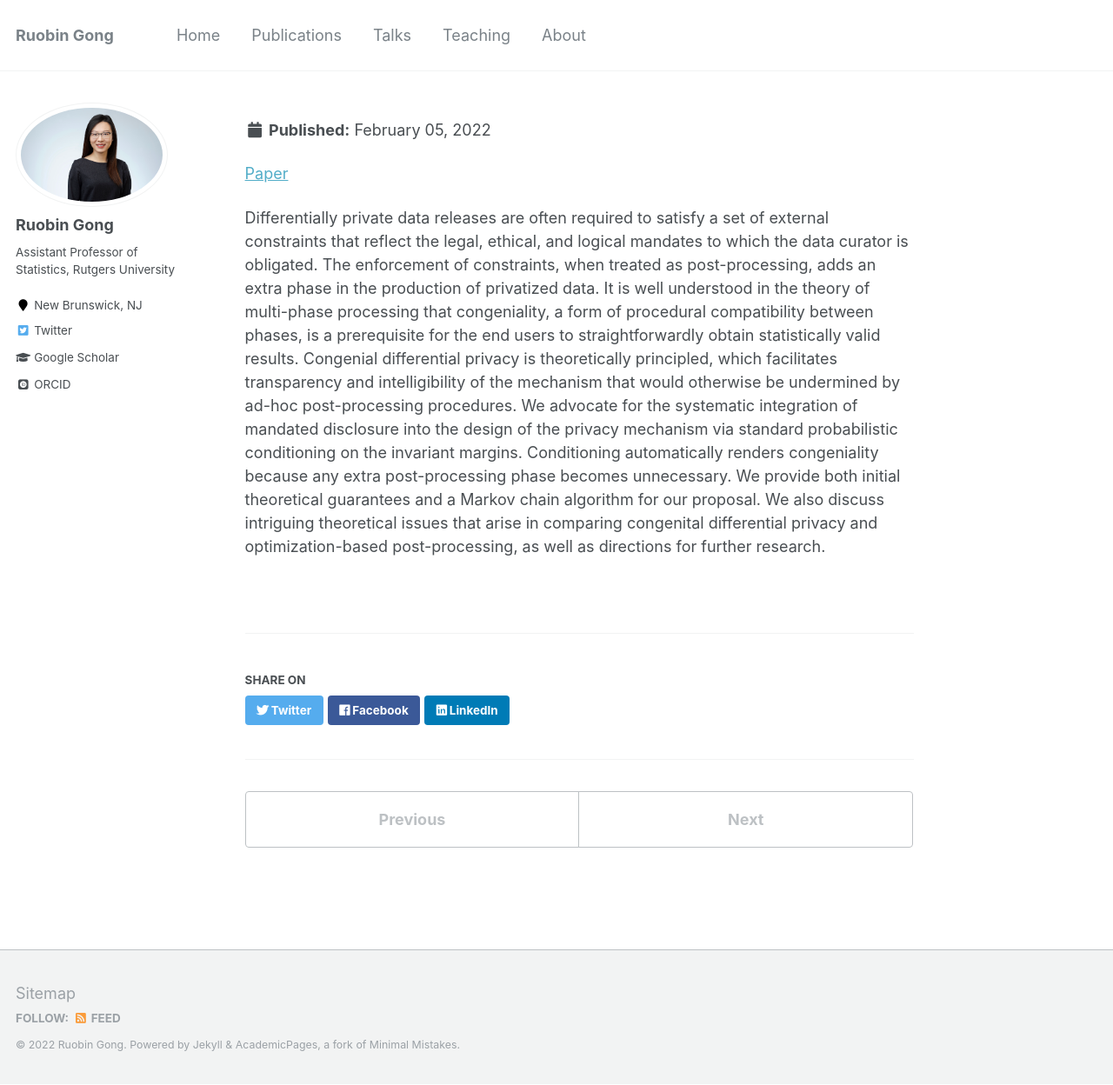
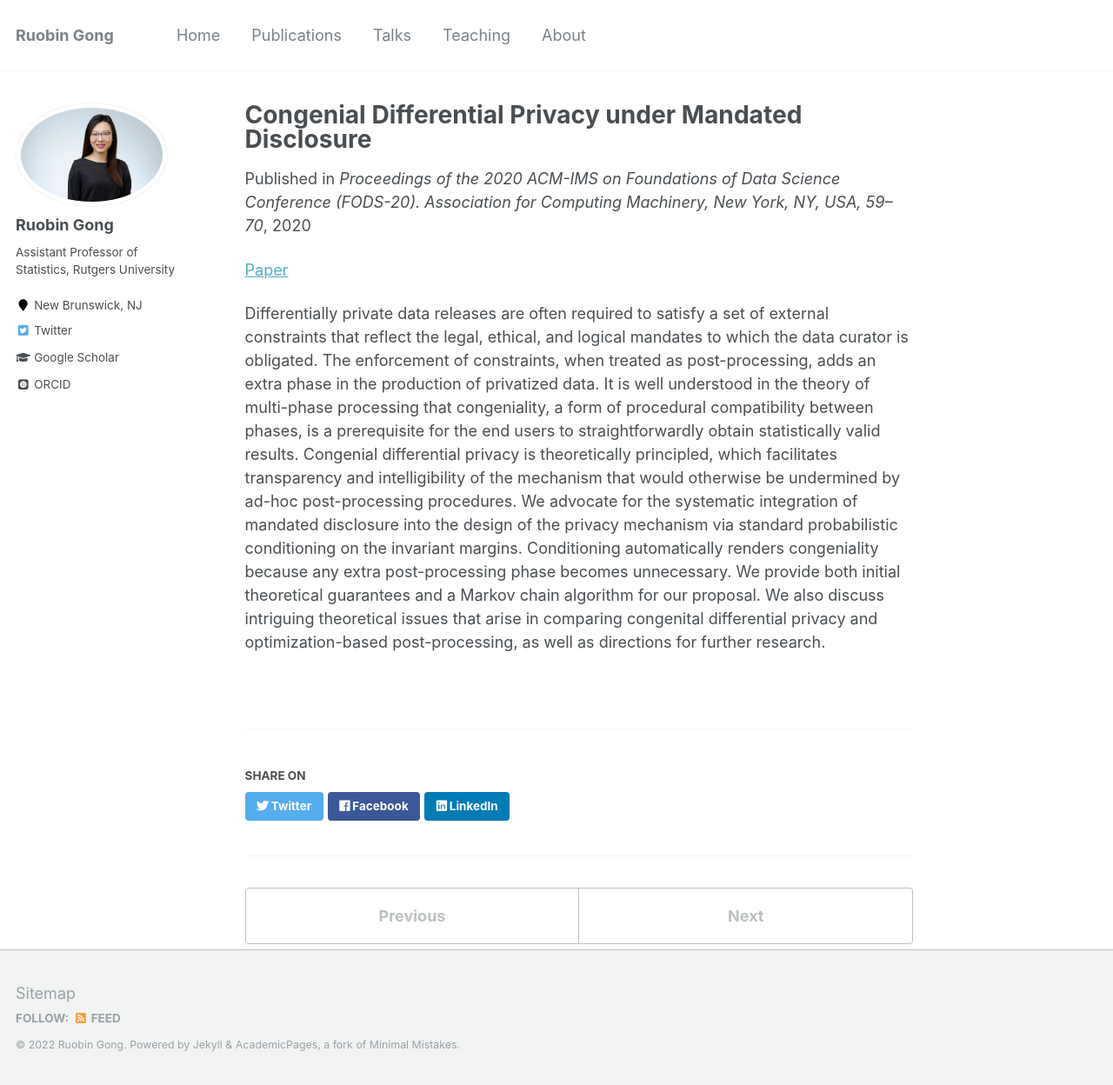
Before and after one commit to RuobinGong/RuobinGong.github.io, a Jekyll site: the page built from _publications/2020-08-01-congenial.md, in a window 1280 px wide and 1248 px high. Shown: the whole window at 87% size. Built offline with Jekyll 4.4.1, drawn with Linux system fonts in a browser that asks for light colours; some web fonts are replaced.

Commit message:
Update 2020-08-01-congenial.md

```diff
--- a/_publications/2020-08-01-congenial.md
+++ b/_publications/2020-08-01-congenial.md
@@ -1,10 +1,10 @@
 ---
-title: "Congenial Differential Privacy under Mandated Disclosure"
+title: 'Congenial Differential Privacy under Mandated Disclosure'
 collection: publications
 permalink: /publication/2020-08-01-congenial
 excerpt: ''
 date: 2020-08-01
-venue: 'Proceedings of the 2020 ACM-IMS on Foundations of Data Science Conference (FODS '20). Association for Computing Machinery, New York, NY, USA, 59–70'
+venue: 'Proceedings of the 2020 ACM-IMS on Foundations of Data Science Conference (FODS-20). Association for Computing Machinery, New York, NY, USA, 59–70'
 author: 'R Gong, XL Meng'
 
 ---
```
